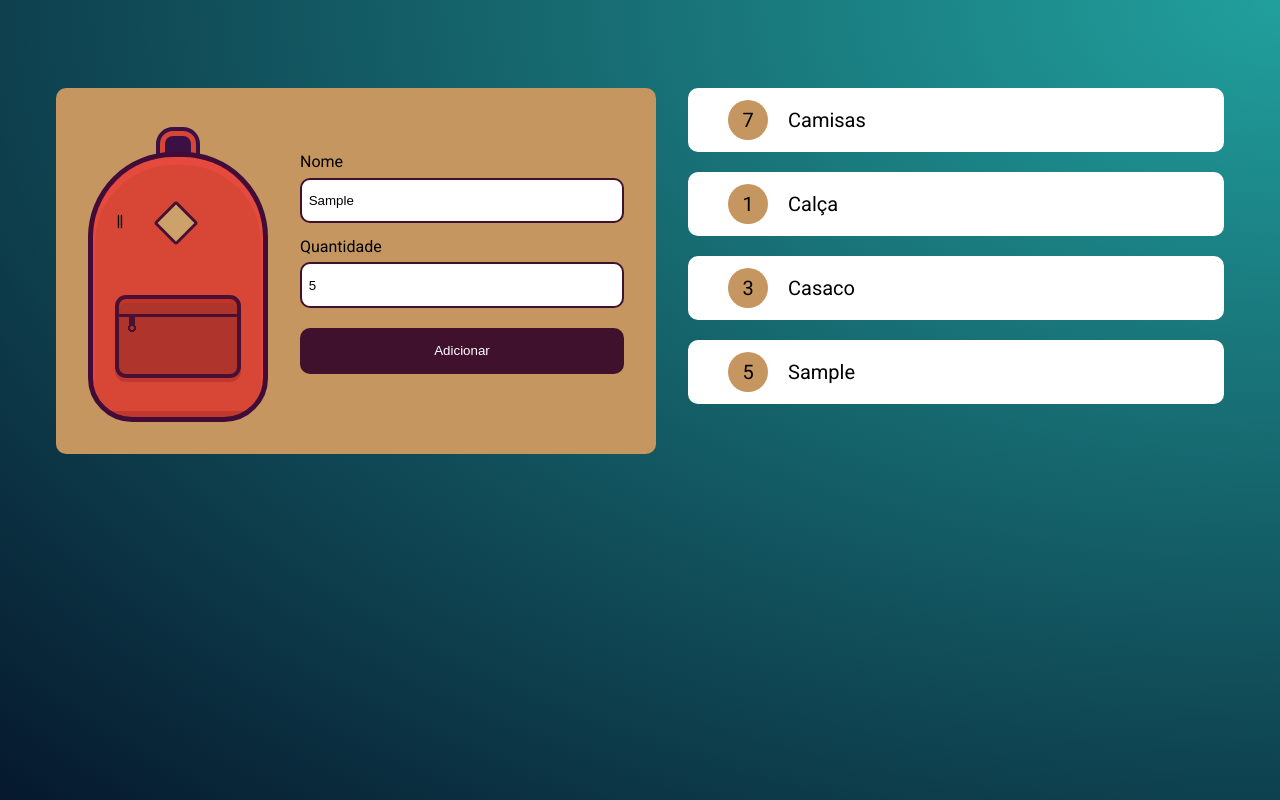
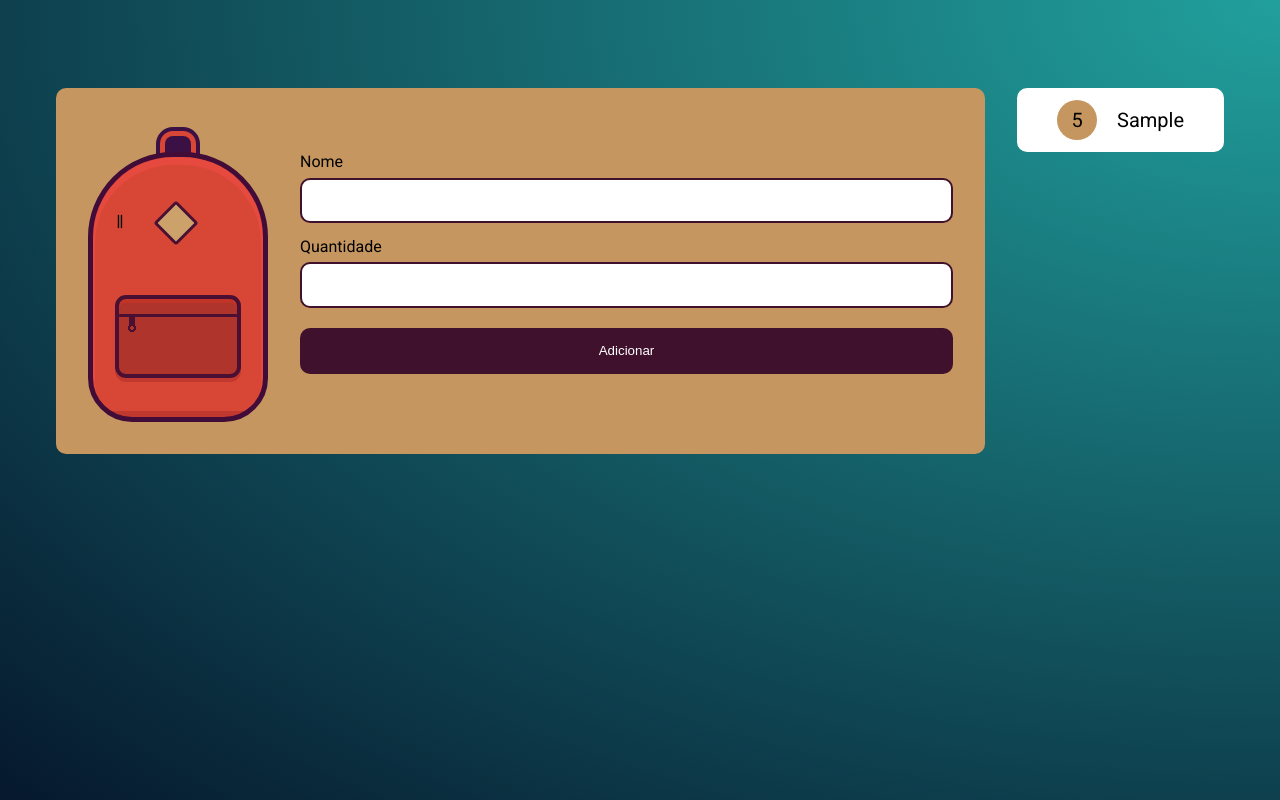
Before and after one commit to rrcruz83/mochila-de-viagem, a plain HTML site: page index.html in a window 1280 px wide. Both pictures are taken after typing "Sample", "5" into the empty fields and a click on the input "Adicionar". Drawn offline with Linux system fonts and the light colour scheme.

Commit message:
Criação de um array para armazenar uma lista de objetos do que é digitado na tela, transforma-lo em string e salvar no localStorage

```diff
--- a/css/style.css
+++ b/css/style.css
@@ -15,6 +15,7 @@ html {
     flex-grow: 1;
     flex-basis: auto;
     min-width: 600px;
+    /*max-width: 600px;*/
     padding: 4em 2em 2em;
     box-sizing: border-box;
     display: flex;
--- a/index.html
+++ b/index.html
@@ -24,12 +24,7 @@
             </form>
         </div>
 
-        <ul class="lista" id="lista">
-            <li class="item"><strong>7</strong>Camisas</li>
-            <li class="item"><strong>1</strong>Calça</li>
-            <li class="item"><strong>3</strong>Casaco</li>
-
-        </ul>
+        <ul class="lista" id="lista"></ul>
     </main>
     <script src="js/main.js"></script>
 </body>
--- a/js/main.js
+++ b/js/main.js
@@ -1,5 +1,6 @@
 const form = document.getElementById("novoItem");
 const lista = document.getElementById("lista");
+const itens = [];
 
 form.addEventListener("submit", (evento) => {
     evento.preventDefault(); //preventDefault trava o padrão de enviar os dados para a url
@@ -12,23 +13,43 @@ form.addEventListener("submit", (evento) => {
     //console.log(evento.target.elements["nome"].value);
     //console.log(evento.target.elements["quantidade"].value);
 
-    criaElemento(evento.target.elements["nome"].value, evento.target.elements["quantidade"].value);
+    //Quando clicar em submit, nome e quantidade digitados na tela serão armazenados nas suas respectivas constantes através do evento
+    const nome = evento.target.elements["nome"];
+    const quantidade = evento.target.elements["quantidade"];
 
+    //Chama a função que cria o elemento e envia as duas constantes armazenadas através do evento
+    criaElemento(nome.value, quantidade.value);
+
+    //Limpa os dados do form ao final do processo
+    nome.value = "";
+    quantidade.value = "";
 });
 
 function criaElemento (nome, quantidade) {
     //console.log(nome, quantidade);
 
-    //<li class="item"><strong>7</strong>Camisas</li>
-    const novoItem = document.createElement('li');//Criando um novo elemento li igual ao do html
-    novoItem.classList.add('item');//adicionando um classe ao elemento
+    //<li class="item"><strong>quantidade</strong>nome</li>
+    const novoItem = document.createElement('li');//Cria um novo elemento li no html
+    novoItem.classList.add('item');//Adiciona um classe ao elemento
 
-    const numeroItem = document.createElement('strong');//Criando um novo elemento strong igual ao do html
-    numeroItem.innerHTML = quantidade;//adicionando o valor quantidade recebido na função ao elemento
+    const numeroItem = document.createElement('strong');//Cria um novo elemento strong igual ao do html
+    numeroItem.innerHTML = quantidade;//Adiciona o valor quantidade recebido na função ao elemento
 
-    novoItem.appendChild(numeroItem);//manipulando o numero item como objeto através do appendChild e adicionando um elemento dentro de outro elemento
+    novoItem.appendChild(numeroItem);//Manipula o numero item como objeto através do appendChild e adiciona um elemento dentro de outro elemento
     novoItem.innerHTML += nome;//adicionando o valor nome recebido na função ao elemento
 
-    lista.appendChild(novoItem);//manipulando o numero item como objeto através do appendChild e adicionando o elemento novoItem dentro do elemento lista
+    lista.appendChild(novoItem);//Manipula o numero item como objeto através do appendChild e adiciona o elemento novoItem dentro do elemento lista
+
+    //Cria um objeto para receber os dados
+    const itemAtual = {
+        "nome": nome,
+        "quantidade": quantidade
+    }
+
+    //Através do push, adiciona cada objeto ao array itens
+    itens.push(itemAtual);
+
+    //Adiciona o array ao local storage e converte o array em string através do json.stringify(), pois o local storage só lê string
+    localStorage.setItem("item", JSON.stringify(itens));
 
 }
```
